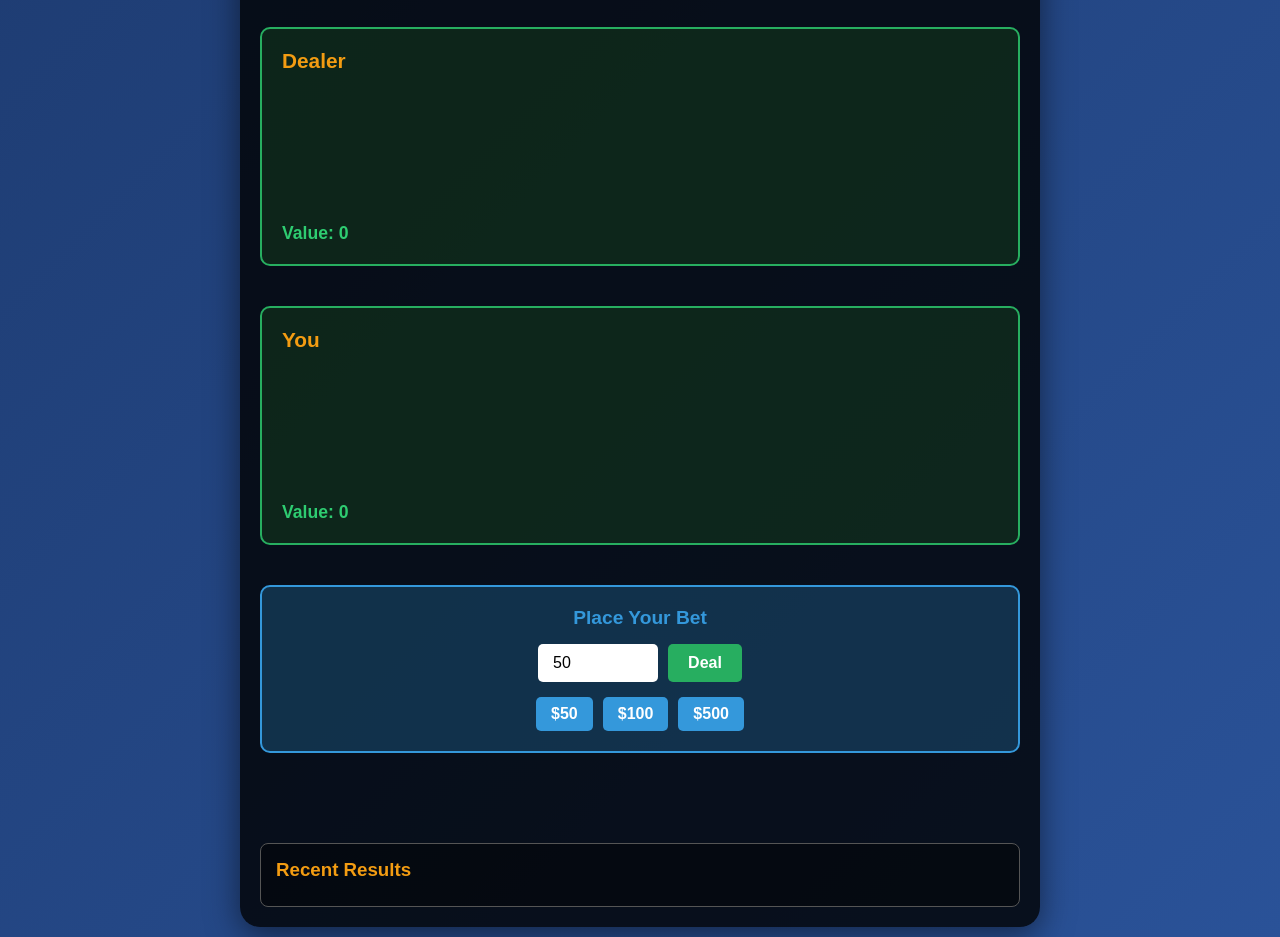
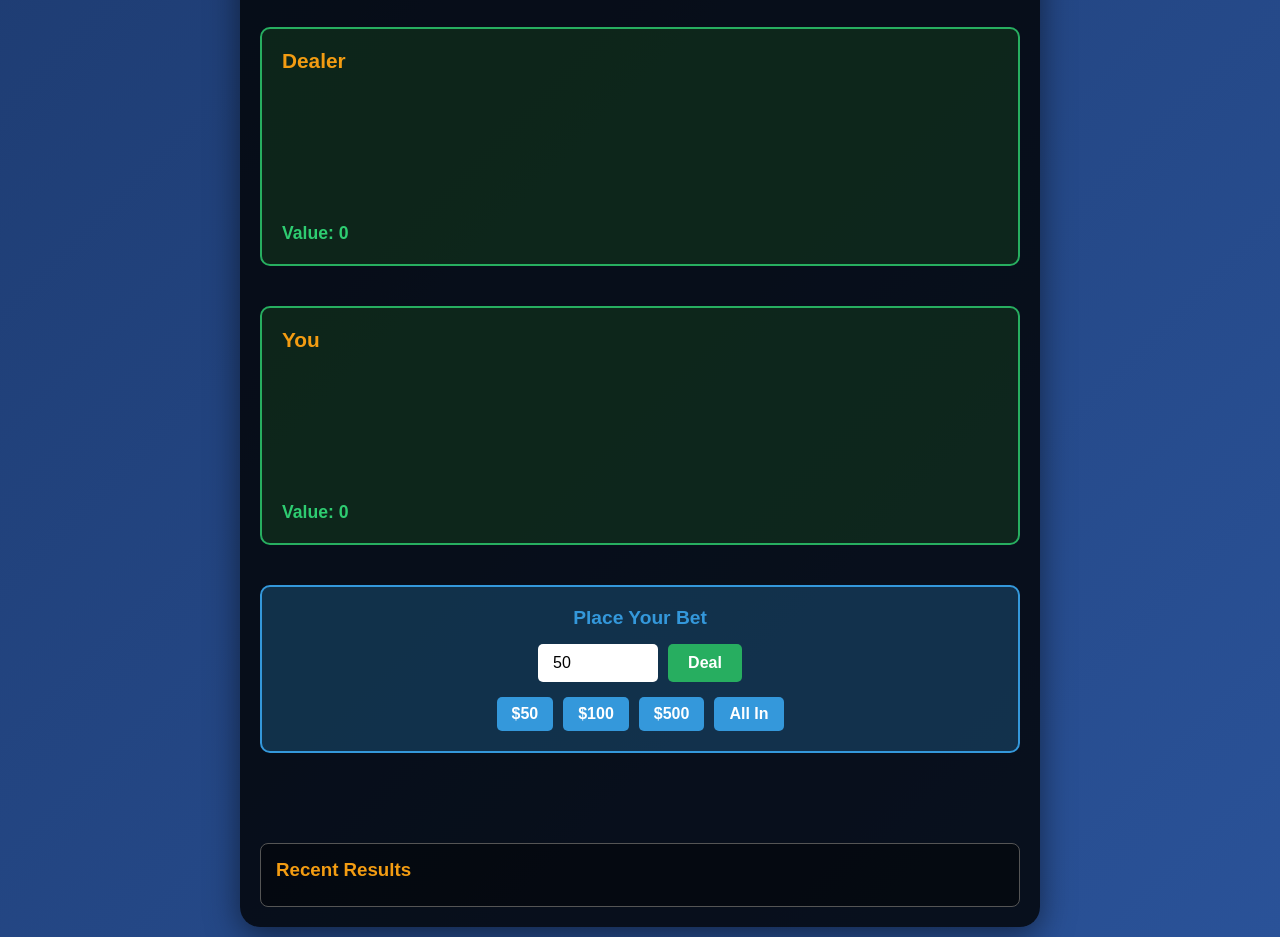
Before and after one commit to bfgmcualt2-web/Ghjngg, a plain HTML site: page index.html in a window 1280 px wide. Shown: the part 129-1066 px from the top of the page. Drawn offline with Linux system fonts and the light colour scheme.

Commit message:
Add All In button to betting section

```diff
--- a/index.html
+++ b/index.html
@@ -46,6 +46,7 @@
                 <button onclick="quickBet(50)">$50</button>
                 <button onclick="quickBet(100)">$100</button>
                 <button onclick="quickBet(500)">$500</button>
+                <button onclick="allIn()" class="btn-all-in">All In</button>
             </div>
         </div>
 
```
